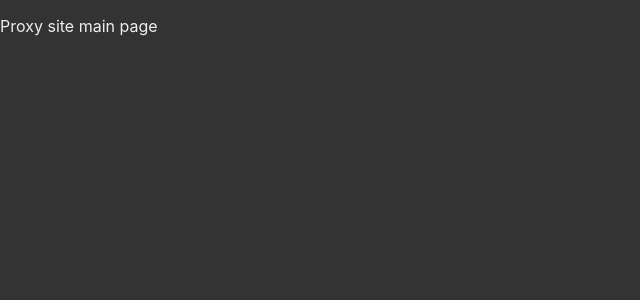
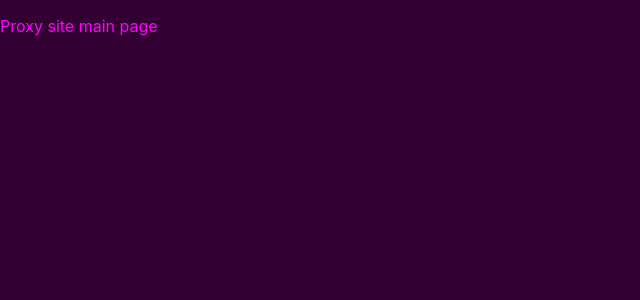
Before and after one commit to w33ble/sibi-mono-frontends, a Next.js app in the folder sites/proxy/: page / in a window 1280 px wide. Shown: the top 300 px of the page, without its empty margins (0-640 px from the left). Built offline with nearby package versions, Linux system fonts and the light colour scheme.

Commit message:
chore: mess with styles so sites look different

```diff
--- a/sites/proxy/styles/globals.css
+++ b/sites/proxy/styles/globals.css
@@ -4,8 +4,8 @@ body {
   margin: 0;
   font-family: -apple-system, BlinkMacSystemFont, Segoe UI, Roboto, Oxygen,
     Ubuntu, Cantarell, Fira Sans, Droid Sans, Helvetica Neue, sans-serif;
-  color: #eee;
-  background-color: #333;
+  color: #f0f;
+  background-color: #303;
 }
 
 a {
```
Also changed, not shown: 1 other file (tests, documents, lock files or other folders).
